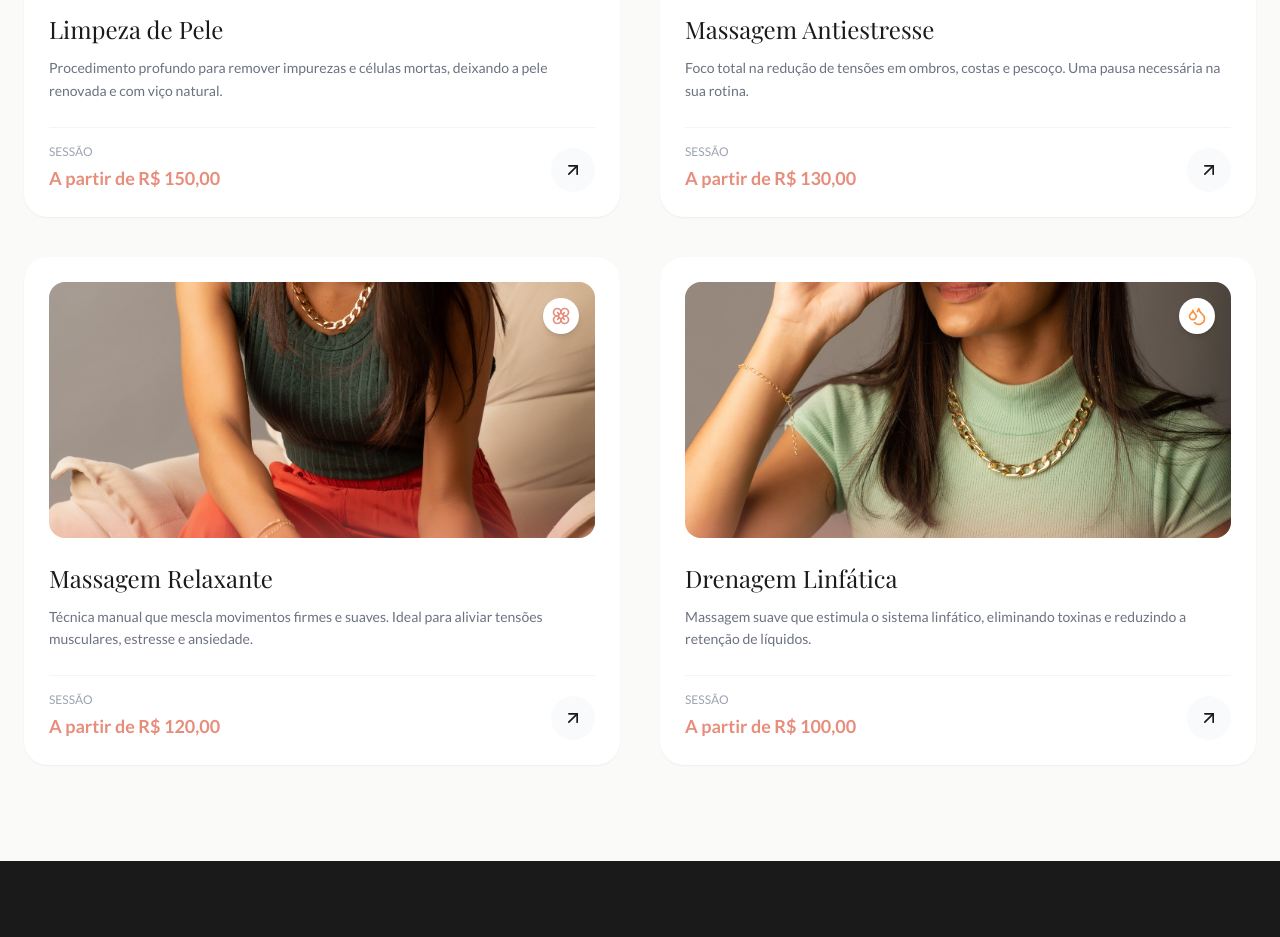
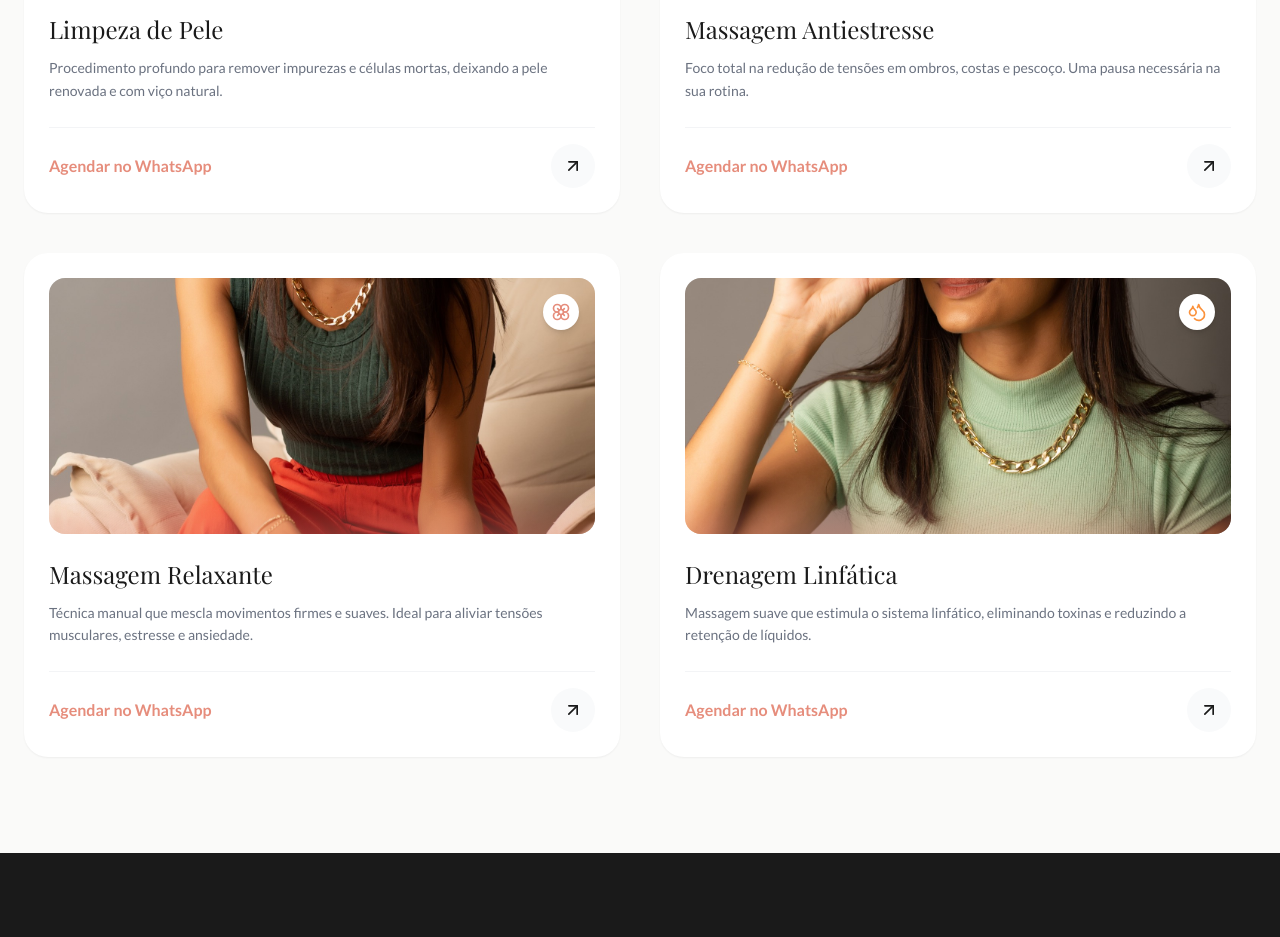
Before and after one commit to lnghost1/wemily, a React (Vite) app: page / in a window 1280 px wide. Shown: the part 2040-2977 px from the top of the page. Built offline with nearby package versions, Linux system fonts and the light colour scheme; a web font is replaced by a local one.

Commit message:
Replace service prices with WhatsApp CTA

```diff
--- a/components/Services.tsx
+++ b/components/Services.tsx
@@ -1,6 +1,7 @@
 import React from 'react';
 import { SERVICES } from '../constants';
 import { ArrowUpRight, Sparkles, Heart, Flower, Droplets } from 'lucide-react';
+import { CONTACT_INFO } from '../constants';
 
 const Services: React.FC = () => {
 
@@ -12,6 +13,13 @@ const Services: React.FC = () => {
       case 'drop': return <Droplets className="text-orange-400" size={20} />;
       default: return <Sparkles className="text-brand-peach" size={20} />;
     }
+  };
+
+  const getWhatsAppLink = (serviceTitle: string) => {
+    const digits = (CONTACT_INFO.phone || '').replace(/\D/g, '');
+    const phoneWithCountry = digits.startsWith('55') ? digits : `55${digits}`;
+    const text = encodeURIComponent(`Olá! Gostaria de agendar ${serviceTitle}.`);
+    return `https://wa.me/${phoneWithCountry}?text=${text}`;
   };
 
   return (
@@ -50,14 +58,24 @@ const Services: React.FC = () => {
               </div>
 
               {/* Footer of Card */}
-              <div className="pt-4 border-t border-gray-100 flex justify-between items-end mt-auto">
-                <div>
-                  <p className="text-xs text-gray-400 uppercase mb-1">Sessão</p>
-                  <p className="text-brand-peach font-semibold text-lg">{service.price}</p>
-                </div>
-                <button className="bg-gray-50 text-brand-dark p-3 rounded-full hover:bg-brand-dark hover:text-white transition-colors">
+              <div className="pt-4 border-t border-gray-100 flex justify-between items-center mt-auto gap-4">
+                <a
+                  href={getWhatsAppLink(service.title)}
+                  target="_blank"
+                  rel="noreferrer"
+                  className="text-brand-peach font-semibold text-sm sm:text-base hover:underline"
+                >
+                  Agendar no WhatsApp
+                </a>
+                <a
+                  href={getWhatsAppLink(service.title)}
+                  target="_blank"
+                  rel="noreferrer"
+                  className="bg-gray-50 text-brand-dark p-3 rounded-full hover:bg-brand-dark hover:text-white transition-colors"
+                  aria-label={`Agendar ${service.title} no WhatsApp`}
+                >
                   <ArrowUpRight size={20} />
-                </button>
+                </a>
               </div>
 
             </div>
--- a/constants.ts
+++ b/constants.ts
@@ -12,7 +12,6 @@ export const SERVICES: Service[] = [
     id: 1,
     title: "Limpeza de Pele",
     description: "Procedimento profundo para remover impurezas e células mortas, deixando a pele renovada e com viço natural.",
-    price: "A partir de R$ 150,00",
     image: "/images/service-1.jpg",
     icon: "sparkles"
   },
@@ -20,7 +19,6 @@ export const SERVICES: Service[] = [
     id: 2,
     title: "Massagem Antiestresse",
     description: "Foco total na redução de tensões em ombros, costas e pescoço. Uma pausa necessária na sua rotina.",
-    price: "A partir de R$ 130,00",
     image: "/images/service-2.jpg",
     icon: "heart"
   },
@@ -28,7 +26,6 @@ export const SERVICES: Service[] = [
     id: 3,
     title: "Massagem Relaxante",
     description: "Técnica manual que mescla movimentos firmes e suaves. Ideal para aliviar tensões musculares, estresse e ansiedade.",
-    price: "A partir de R$ 120,00",
     image: "/images/service-3.jpg",
     icon: "flower"
   },
@@ -36,7 +33,6 @@ export const SERVICES: Service[] = [
     id: 4,
     title: "Drenagem Linfática",
     description: "Massagem suave que estimula o sistema linfático, eliminando toxinas e reduzindo a retenção de líquidos.",
-    price: "A partir de R$ 100,00",
     image: "/images/service-4.jpg",
     icon: "drop"
   }
--- a/types.ts
+++ b/types.ts
@@ -2,7 +2,6 @@ export interface Service {
   id: number;
   title: string;
   description: string;
-  price: string;
   image: string;
   icon?: string;
 }
```
